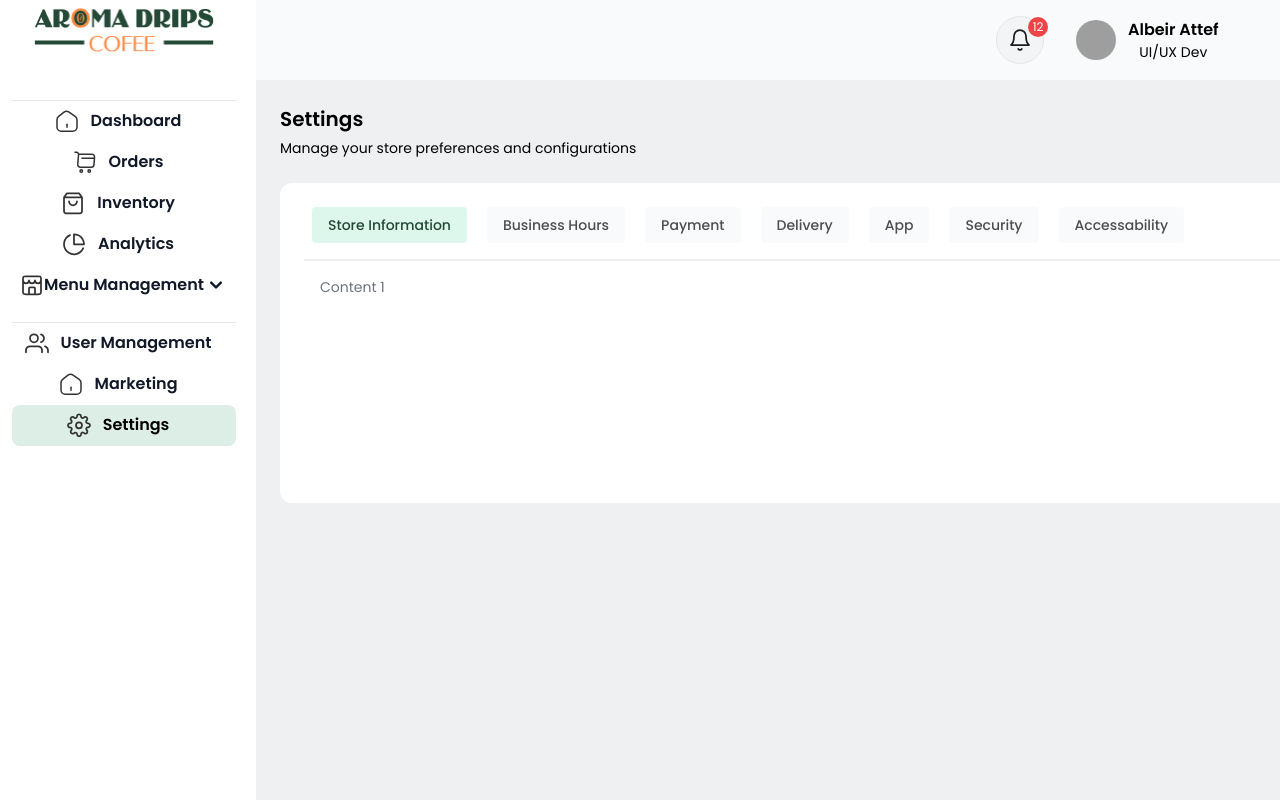
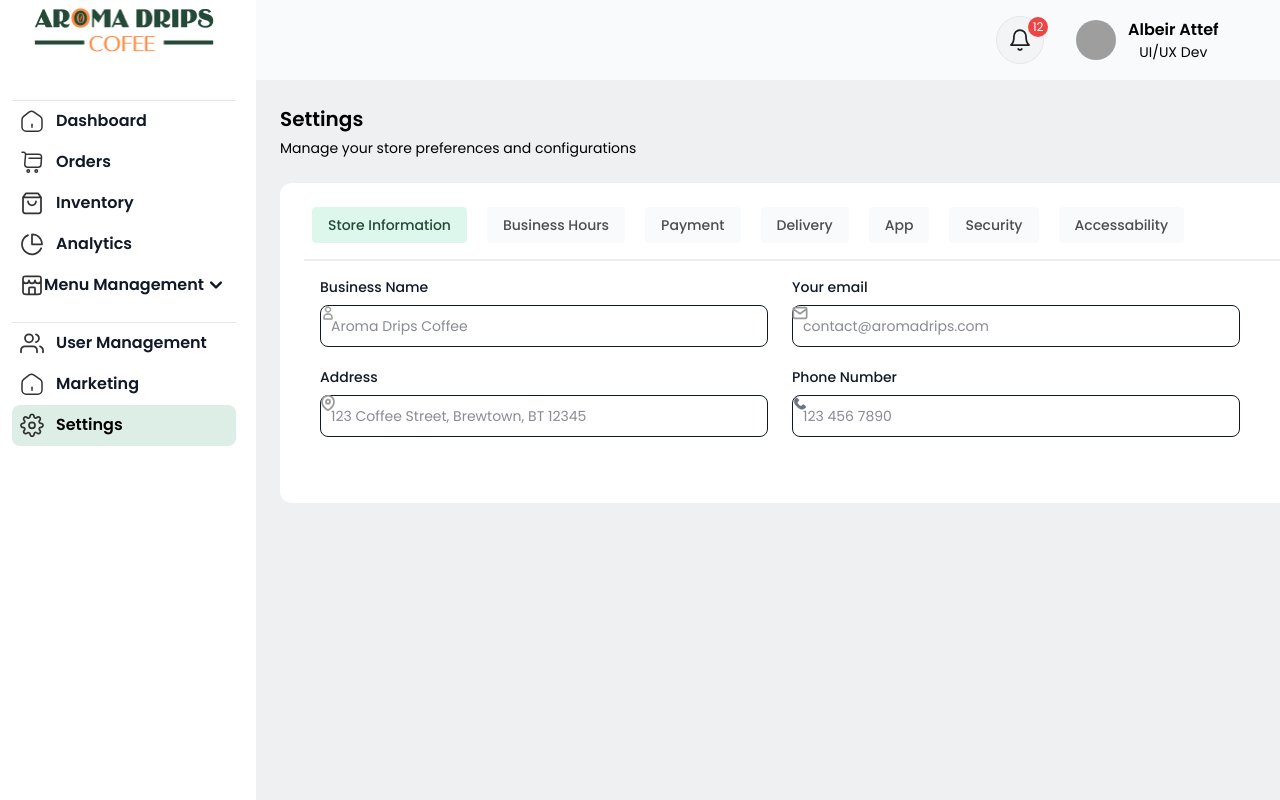
Before and after one commit to MazenUcef/aroma-dashboard-template-, a React (Vite) app: page /settings in a window 1280 px wide. Shown: the top 800 px of the page. Built offline with nearby package versions, Linux system fonts and the light colour scheme; grey boxes are pictures that could not be loaded.

Commit message:
feat/fix phone number

```diff
--- a/src/Components/StoreInformation.tsx
+++ b/src/Components/StoreInformation.tsx
@@ -3,15 +3,32 @@
 import MailIcon from "../assets/icons/MailIcon";
 import NameIcon from "../assets/icons/NameIcon";
 import AddressIcon from "../assets/icons/AddressIcon";
-import "react-phone-number-input/style.css";
-import PhoneInput from "react-phone-number-input";
+import PhoneIcon from "../assets/icons/PhoneIcon";
 
 const StoreInformation = () => {
-  const [value, setValue] = useState<string | undefined>();
+  const [phoneValue, setPhoneValue] = useState<string | undefined>();
+
+  const formatPhoneNumber = (value: string) => {
+    const numbers = value.replace(/\D/g, ""); // Remove all non-digit characters
+    return numbers.replace(/(\d{3})(?=\d)/g, "$1 ").trim(); // Add space after every 3 digits
+  };
+
+  const handlePhoneChange = (e: React.ChangeEvent<HTMLInputElement>) => {
+    const inputValue = e.target.value;
+    // Only allow changes if the input (after removing spaces) contains only digits
+    const cleanedValue = inputValue.replace(/\s/g, ""); // Remove spaces for validation
+    if (/^\d*$/.test(cleanedValue)) {
+      setPhoneValue(formatPhoneNumber(inputValue));
+    } else {
+      // Revert to previous valid value if non-numeric character is entered
+      e.target.value = phoneValue || "";
+    }
+  };
+
   return (
-    <div className="flex flex-row gap-x-6 gap-y-4 flex-wrap  items-start mb-4">
-      <div className="max-w-md w-[528px] h-[58px] ">
-        <div className="mb-2 block  gap-2">
+    <div className="flex flex-row gap-x-6 gap-y-4 flex-wrap items-start mb-4">
+      <div className="max-w-md w-[528px] h-[58px] mb-4">
+        <div className="mb-2 block gap-2">
           <Label htmlFor="username">Business Name</Label>
         </div>
         <TextInput
@@ -20,9 +37,10 @@
           icon={NameIcon}
           placeholder="Aroma Drips Coffee"
           required
+          disabled
         />
       </div>
-      <div className="max-w-md w-[528px] h-[58px] ">
+      <div className="max-w-md w-[528px] h-[58px] mb-4">
         <div className="mb-2 block gap-6">
           <Label htmlFor="email4">Your email</Label>
         </div>
@@ -32,10 +50,11 @@
           icon={MailIcon}
           placeholder="contact@aromadrips.com"
           required
+          disabled
         />
       </div>
-      <div className="max-w-md w-[528px] h-[58px] gap-2">
-        <div className="mb-2 block  ">
+      <div className="max-w-md w-[528px] h-[58px] mb-4">
+        <div className="mb-2 block">
           <Label htmlFor="Address">Address</Label>
         </div>
         <TextInput
@@ -44,23 +63,26 @@
           icon={AddressIcon}
           placeholder="123 Coffee Street, Brewtown, BT 12345"
           required
+          disabled
         />
       </div>
 
-      <div className="max-w-md w-[528px] h-[58px] gap-2">
-        <div className="mb-2 block  ">
+      <div className="max-w-md w-[528px] h-[58px] mb-4">
+        <div className="mb-2 block">
           <Label htmlFor="phone">Phone Number</Label>
         </div>
-
-        <PhoneInput
-          className="w-full h-[43px] border border-gray-300 rounded-lg p-2 bg-white"
+        <TextInput
           id="phone"
-          maxLength={12}
-          placeholder="0123 4567890"
-          value={value}
-          onChange={setValue}
+          type="tel"
+          value={phoneValue}
+          onChange={handlePhoneChange}
+          icon={PhoneIcon}
+          placeholder="123 456 7890"
           required
-          defaultCountry="EG"
+          className="flex-1"
+          pattern="\d*"
+          disabled
+          inputMode="numeric"
         />
       </div>
     </div>
--- a/src/index.css
+++ b/src/index.css
@@ -1,4 +1,4 @@
-@import url('https://fonts.googleapis.com/css2?family=Poppins:ital,wght@0,100;0,200;0,300;0,400;0,500;0,600;0,700;0,800;0,900;1,100;1,200;1,300;1,400;1,500;1,600;1,700;1,800;1,900&display=swap');
+@import url("https://fonts.googleapis.com/css2?family=Poppins:ital,wght@0,100;0,200;0,300;0,400;0,500;0,600;0,700;0,800;0,900;1,100;1,200;1,300;1,400;1,500;1,600;1,700;1,800;1,900&display=swap");
 @import "tailwindcss";
 @plugin "flowbite-react/plugin/tailwindcss";
 @source "../.flowbite-react/class-list.json";
@@ -7,10 +7,10 @@
   --background: #ffffff;
   --foreground: #333333;
   --poppins: "Poppins", sans-serif;
-  --orange: #FF8A42;
+  --orange: #ff8a42;
   --green: #244937;
-  --red: #EF4444;
-  --purple: #5521B5;
+  --red: #ef4444;
+  --purple: #5521b5;
 }
 
 @theme inline {
@@ -25,13 +25,13 @@
 
 @media (prefers-color-scheme: dark) {
   :root {
-    --background: #ffffff;  /* to be changed later */
-    --foreground: #333333;  /* to be changed later */
+    --background: #ffffff; /* to be changed later */
+    --foreground: #333333; /* to be changed later */
     --poppins: "Poppins", sans-serif;
-    --orange: #FF8A42;
+    --orange: #ff8a42;
     --green: #244937;
-    --red: #EF4444;
-    --purple: #5521B5;
+    --red: #ef4444;
+    --purple: #5521b5;
   }
 }
 
@@ -41,19 +41,19 @@
   }
 }
 
-.apexcharts-legend-text *, .apexcharts-legend-marker * {
+.apexcharts-legend-text *,
+.apexcharts-legend-marker * {
   pointer-events: none;
   border-radius: 4px !important;
 }
 
-
-.apexcharts-legend-text{
+.apexcharts-legend-text {
   padding-left: 15px;
   margin-left: -8px !important;
 }
 
-
-.apexcharts-legend.apx-legend-position-bottom.apexcharts-align-center, .apexcharts-legend.apx-legend-position-top.apexcharts-align-center{
+.apexcharts-legend.apx-legend-position-bottom.apexcharts-align-center,
+.apexcharts-legend.apx-legend-position-top.apexcharts-align-center {
   justify-content: center;
   align-items: center;
   right: 0px;
--- a/src/pages/Settings.tsx
+++ b/src/pages/Settings.tsx
@@ -1,10 +1,15 @@
 import { useState } from "react";
+import StoreInformation from "../Components/StoreInformation";
 
 const Settings = () => {
   const [activeTab, setActiveTab] = useState<string>("StoreInformation");
 
   const tabs = [
-        { id: "StoreInformation", title: "Store Information", content: "Content 1" },
+    {
+      id: "StoreInformation",
+      title: "Store Information",
+      content: <StoreInformation />,
+    },
     { id: "BusinessHours", title: "Business Hours", content: "Content 2" },
     { id: "Payment", title: "Payment", content: "Content 3" },
     { id: "Delivery", title: "Delivery", content: "Content 4" },
@@ -15,8 +20,12 @@
 
   return (
     <div className="w-full p-[24px]">
-            <h1 className="text-[20px] mb-[4px] font-semibold font-poppins">Settings</h1>
-            <h2 className="text-[14px] mb-[24px]">Manage your store preferences and configurations</h2>
+      <h1 className="text-[20px] mb-[4px] font-semibold font-poppins">
+        Settings
+      </h1>
+      <h2 className="text-[14px] mb-[24px]">
+        Manage your store preferences and configurations
+      </h2>
       <div className="w-[70.5rem] h-[20.003rem] rounded-xl bg-white p-[24px]">
         {/* Tab List */}
         <div className="flex flex-wrap gap-1 mb-4">
@@ -24,7 +33,8 @@
             <button
               key={tab.id}
               onClick={() => setActiveTab(tab.id)}
-                            className={`py-2 px-4 rounded-sm mx-2 text-sm font-medium cursor-pointer transition-colors ${activeTab === tab.id
+              className={`py-2 px-4 rounded-sm mx-2 text-sm font-medium cursor-pointer transition-colors ${
+                activeTab === tab.id
                   ? "bg-[#def7ec] text-[#244937]"
                   : "bg-[#f9fafb] text-[#4d4d4d] hover:bg-gray-100"
               }`}
@@ -39,7 +49,8 @@
           {tabs.map((tab) => (
             <div
               key={tab.id}
-                            className={`text-sm text-gray-500 dark:text-gray-400 ${activeTab !== tab.id ? "hidden" : ""
+              className={`text-sm text-gray-500 dark:text-gray-400 ${
+                activeTab !== tab.id ? "hidden" : ""
               }`}
             >
               {tab.content}
```
Lines whose indentation alone changed are shown as unchanged.
